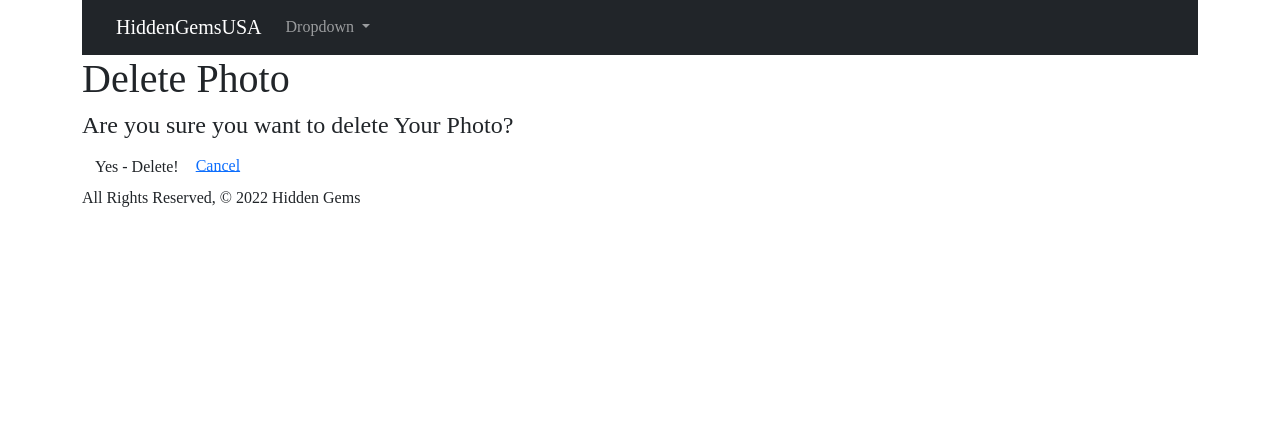
After one commit to novajosky/Hidden-Gems, a Django app: page /gems/1/photo_delete/ in a window 1280 px wide. The commit adds this page. Shown: the part 151-577 px from the top of the page. Run offline with Django 4.2, Linux system fonts and the light colour scheme; tables that the repository leaves empty hold one stand-in row (values such as "Sample post"); parts of the project's set-up code (start-up, migrations or seed data) failed here and were passed over; some libraries are stand-ins or nearby versions; some web fonts are replaced.

Commit message:
partial photo delete

```diff
--- a/main_app/templates/gems/detail.html
+++ b/main_app/templates/gems/detail.html
@@ -14,6 +14,9 @@
         <br><br>
         <input type="submit" class="btn" value="Upload Photo">
     </form>
+    <div class="card-action">
+        <a href="{% url 'photo_delete' gem.id %}">Delete Photo</a>
+      </div>
 </div>
 <div class="card">
     <div class ="card-content">
--- /dev/null
+++ b/main_app/templates/main_app/photo_confirm_delete.html
@@ -0,0 +1,12 @@
+{% extends 'base.html' %}
+{% block content %}
+  <h1>Delete Photo</h1>
+
+  <h4>Are you sure you want to delete <span class="teal-text">Your Photo</span>?</h4>
+
+  <form action="" method="POST">
+    {% csrf_token %}
+    <input type="submit" value="Yes - Delete!" class="btn">
+    <a href="{% url 'delete_photo' object.id %}">Cancel</a>
+  </form>
+{% endblock %}
--- a/main_app/urls.py
+++ b/main_app/urls.py
@@ -12,6 +12,7 @@ urlpatterns = [
   path('gems/<int:pk>/update/', views.GemUpdate.as_view(), name='gems_update'),
   path('gems/<int:pk>/delete/', views.GemDelete.as_view(), name='gems_delete'),
   path('gems/<int:gem_id>/add_photo/', views.add_photo, name='add_photo'),
+  path('gems/<int:pk>/photo_delete/', views.PhotoDelete.as_view(), name='photo_delete'),
   path('gems/<int:gem_id>/add_review/', views.add_review, name='add_review'),
   path('gems/<int:pk>/delete_review/', views.ReviewDelete.as_view(), name='delete_review'),
   path('gems/<int:pk>/update_review/', views.ReviewUpdate.as_view(), name='update_review'),
--- a/main_app/views.py
+++ b/main_app/views.py
@@ -90,6 +90,9 @@ def add_photo(request, gem_id):
             print(e)
     return redirect('detail', gem_id=gem_id)
 
+class PhotoDelete(DeleteView):
+  model = Photo
+  success_url = '/gems/'
 
 ####### Need to need to add to class base views
 ## refer to cat collector
```
